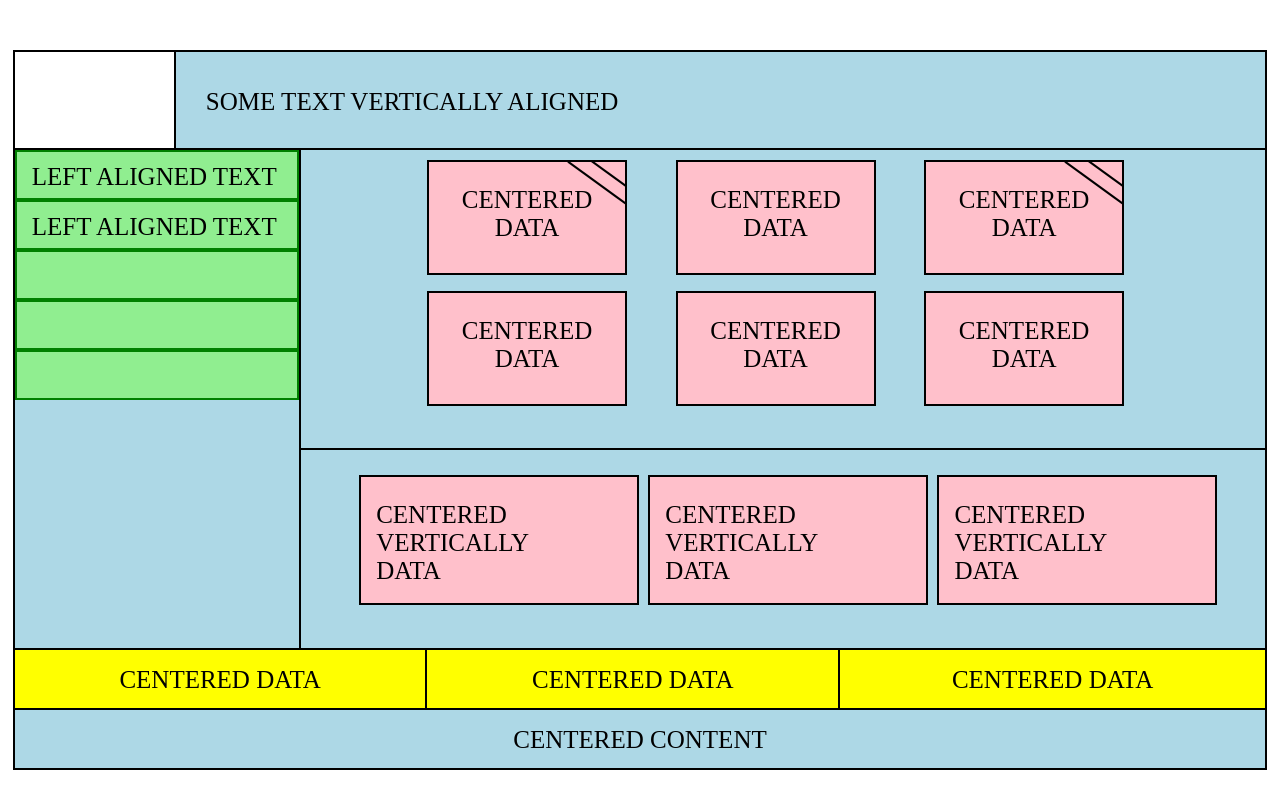
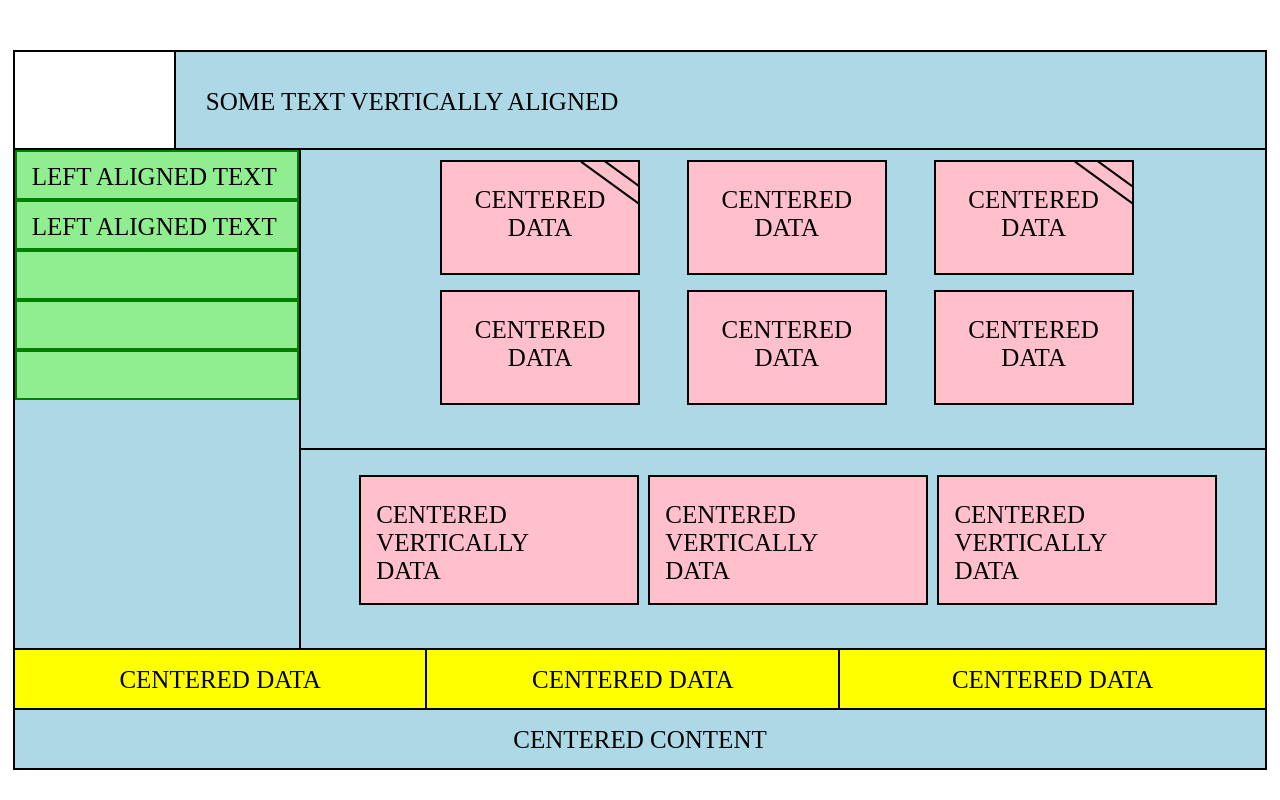
Before and after one commit to Evgeniy331/binary-academy-hw, a plain HTML site: page HW6/index.html in a window 1280 px wide. Drawn offline with Linux system fonts and the light colour scheme.

Commit message:
homework 6 (br tags were removed)

```diff
--- a/HW6/css/style.css
+++ b/HW6/css/style.css
@@ -41,6 +41,7 @@ header {
 .text {
 	text-transform: uppercase;
 	font-size: 25px;
+	font-weight: normal;
 }
 
 .main-content {
@@ -96,12 +97,10 @@ section {
 }
 
 .first-part ul {
-	width: 100%;
+	margin: 0 auto;
+	padding-top: 1%;
+	width: 780px;
 	height: 100%;
-	margin: 0 auto;
-	padding-left: 8%;
-	padding-right: 8%;
-	padding-top: 1%;
 }
 
 .first-part li {
@@ -154,7 +153,6 @@ section {
 
 footer {
 	background: lightblue;
-	position: absolute;
 	height: 120px;
     width: 98%;
 	margin-left: 1%;
--- a/HW6/index.html
+++ b/HW6/index.html
@@ -9,15 +9,19 @@
 	<header>
 		<div class="image-block"></div>
 		<div class="text-block">
-			<span class="text">some text vertically aligned</span>
+			<h3 class="text">some text vertically aligned</h3>
 		</div>
 	</header>
 	<div class="main-content">
 		<aside>
 			<nav>
 				<ul>
-					<li><span class="text">left aligned text</span></li>
-					<li><span class="text">left aligned text</span></li>
+					<li>
+						<span class="text">left aligned text</span>
+					</li>
+					<li>
+						<span class="text">left aligned text</span>
+					</li>
 					<li></li>
 					<li></li>
 					<li></li>
@@ -27,31 +31,67 @@
 	  <section>
 	  	<div class="first-part">
 	  		<ul>
-	  		  <li><span class="text ribbon">centered</span><br/><span class="text">data</span></li>
-	  			<li><span class="text">centered</span><br/><span class="text">data</span></li>
-	  			<li><span class="text ribbon">centered</span><br/><span class="text">data</span></li>
-	  			<li><span class="text">centered</span><br/><span class="text">data</span></li>
-	  			<li><span class="text">centered</span><br/><span class="text">data</span></li>
-	  			<li><span class="text">centered</span><br/><span class="text">data</span></li>
+	  		  <li>
+	  		  	  <h3 class="text ribbon">centered</h3>
+	  		  		<h3 class="text">data</h3>
+	  		  	</li>
+	  		 <li>
+	  		  	  <h3 class="text">centered</h3>
+	  		  		<h3 class="text">data</h3>
+	  		  </li>
+	  		  <li>
+	  		     	<h3 class="text ribbon">centered</h3>
+	  		  		<h3 class="text">data</h3>
+	  		  </li>
+	  		  <li>
+	  		  	  <h3 class="text">centered</h3>
+	  		  		<h3 class="text">data</h3>
+	  		  </li>
+	  		  <li>
+	  		  	  <h3 class="text">centered</h3>
+	  		  		<h3 class="text">data</h3>
+	  		  </li>
+	  		   <li>
+	  		  	  <h3 class="text">centered</h3>
+	  		  		<h3 class="text">data</h3>
+	  		  </li>
 	  		</ul>
 	  	</div>
 	  	<div class="second-part">
 	  		<ul>
-	  			<li><span class="text">centered</span><br/><span class="text">vertically</span><br/><span class="text">data</span></li>
-	  			<li><span class="text">centered</span><br/><span class="text">vertically</span><br/><span class="text">data</span></li>
-	  			<li><span class="text">centered</span><br/><span class="text">vertically</span><br/><span class="text">data</span></li>
+	  			<li>
+	  				<h3 class="text">centered</h3>
+	  				<h3 class="text">vertically</h3>
+	  				<h3 class="text">data</h3>
+	  			</li>
+	  			<li>
+	  				<h3 class="text">centered</h3>
+	  				<h3 class="text">vertically</h3>
+	  				<h3 class="text">data</h3>
+	  			</li>
+	  			<li>
+	  				<h3 class="text">centered</h3>
+	  				<h3 class="text">vertically</h3>
+	  				<h3 class="text">data</h3>
+	  			</li>
 	  		</ul>
 	  	</div>
 	  </section>
 	</div>
 	<footer>
 		<ul>
-			<li><span class="text">centered data</span></li>
-			<li><span class="text">centered data</span></li>
-			<li><span class="text">centered data</span></li>
+			<li>
+				<h3 class="text">centered data</h3>
+			</li>
+			<li>
+				<h3 class="text">centered data</h3>
+			</li>
+			<li>
+				<h3 class="text">centered data</h3>
+			</li>
 		</ul>
 		<div class="footer-block">
-			<span class="text">centered content</span>
+			<h3 class="text">centered content</h3>
 		</div>
 	</footer>
 </body>
```
